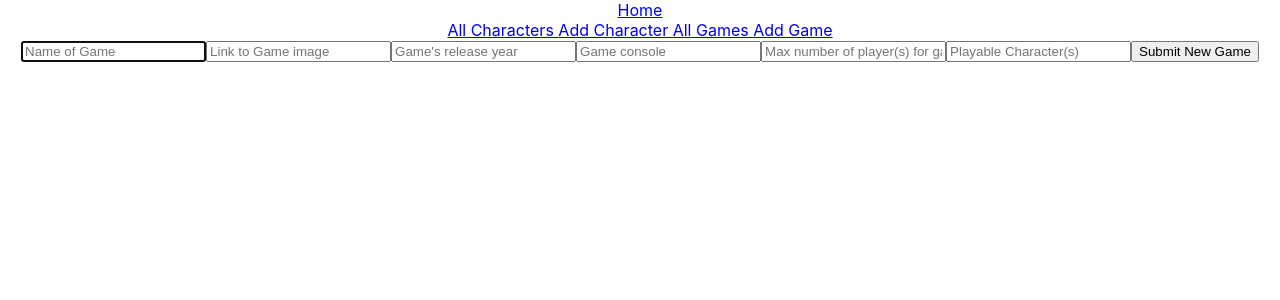
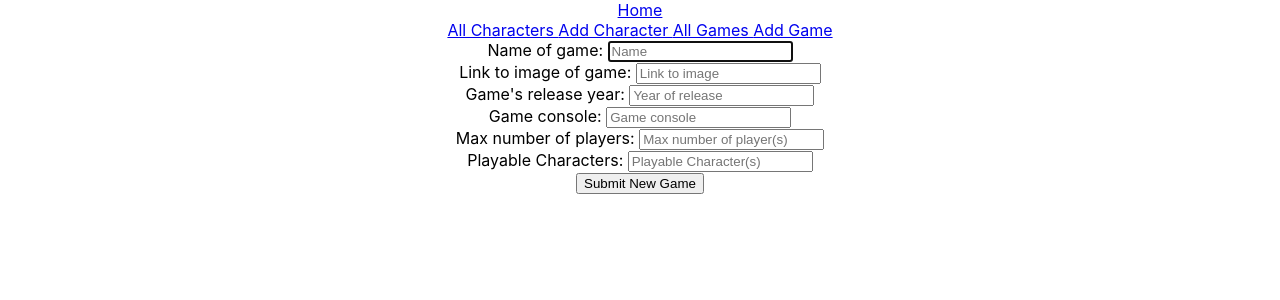
Before and after one commit to MannyNR/MarioDB, a React (Create React App) app in the folder client/: page /add-game in a window 1280 px wide. Shown: the top 300 px of the page. Built offline with nearby package versions, Linux system fonts and the light colour scheme.

Commit message:
added labels to input fields and detail screens.

```diff
--- a/client/src/screens/CharacterCreate.jsx
+++ b/client/src/screens/CharacterCreate.jsx
@@ -12,7 +12,7 @@ export default function CharacterCreate() {
     description: "",
   });
 
-  let navigate = useNavigate()
+  let navigate = useNavigate();
 
   const handleChange = (e) => {
     const { name, value } = e.target;
@@ -30,44 +30,58 @@ export default function CharacterCreate() {
 
   return (
     <form onSubmit={handleSubmit}>
+      <div>
+        <label htmlfor="name"> Name of Character: </label>
         <input
           autoFocus
           required
-        placeholder="Name of Character"
+          placeholder="Name"
           name="name"
           value={character.name}
           onChange={handleChange}
         />
+      </div>
 
+      <div>
+        <label htmlfor="image"> Link to character's image: </label>
         <input
           required
-        placeholder="Link to Character image"
+          placeholder="Link to image"
           name="image"
           value={character.image}
           onChange={handleChange}
         />
+      </div>
 
+      <div>
+        <label htmlfor="firstAppearance"> Character's first appearance: </label>
         <input
-        placeholder="Character's first appearance"
+          placeholder="First appearance"
           name="firstAppearance"
           value={character.firstAppearance}
           onChange={handleChange}
         />
+      </div>
 
+      <div>
+        <label htmlfor="species"> Character's species: </label>
         <input
-        placeholder="Character's species"
+          placeholder="Species"
           name="species"
           value={character.species}
           onChange={handleChange}
         />
+      </div>
 
+      <div>
+        <label htmlfor="description"> Character's description: </label>
         <input
           placeholder="Character's description"
           name="description"
           value={character.description}
           onChange={handleChange}
         />
-
+      </div>
       <button type="submit"> Submit New Character </button>
     </form>
   );
--- a/client/src/screens/CharacterDetails.jsx
+++ b/client/src/screens/CharacterDetails.jsx
@@ -20,11 +20,31 @@ export default function CharacterDetails() {
   return (
     <div>
       <h1>{character.name}</h1>
-      <img src={character.image} />
-      <p>{character.firstAppearance} </p>
-      <p>{character.goodGuy} </p>
-      <p>{character.species} </p>
-      <p>{character.description} </p>
+      <img src={character.image} alt="Game" />
+      <p>
+        <label htmlfor="firstAppearance">
+          {" "}
+          First appearance: {character.firstAppearance}{" "}
+        </label>
+      </p>
+
+      <p>
+        <label htmlfor="goodGuy">
+          {" "}
+          Is character good or bad? (Type in true or false): {
+            character.goodGuy
+          }{" "}
+        </label>
+      </p>
+
+      <p>
+        <label htmlfor="species"> Species? {character.species} </label>
+      </p>
+
+      <p>
+        <label htmlfor="description"> Bio: {character.description} </label>
+      </p>
+
       <div>
         <button>
           <Link to={`/characters/${character._id}/edit`}> Edit Character </Link>
--- a/client/src/screens/CharacterEdit.jsx
+++ b/client/src/screens/CharacterEdit.jsx
@@ -12,7 +12,7 @@ export default function CharacterEdit() {
     description: "",
   });
 
-  let navigate = useNavigate()
+  let navigate = useNavigate();
   const { id } = useParams();
 
   useEffect(() => {
@@ -39,6 +39,8 @@ export default function CharacterEdit() {
 
   return (
     <form onSubmit={handleSubmit}>
+      <div>
+        <label htmlfor="name"> Name of Character: </label>
         <input
           autoFocus
           required
@@ -47,7 +49,10 @@ export default function CharacterEdit() {
           value={character.name}
           onChange={handleChange}
         />
+      </div>
 
+      <div>
+        <label htmlfor="image"> Link to character's image: </label>
         <input
           required
           placeholder="Link to Character image"
@@ -55,28 +60,37 @@ export default function CharacterEdit() {
           value={character.image}
           onChange={handleChange}
         />
+      </div>
 
+      <div>
+        <label htmlfor="firstAppearance"> Character's first appearance: </label>
         <input
           placeholder="Character's first appearance"
           name="firstAppearance"
           value={character.firstAppearance}
           onChange={handleChange}
         />
+      </div>
 
+      <div>
+        <label htmlfor="species"> Character's species: </label>
         <input
           placeholder="Character's species"
           name="species"
           value={character.species}
           onChange={handleChange}
         />
+      </div>
 
+      <div>
+        <label htmlfor="description"> Character's description: </label>
         <input
           placeholder="Character's description"
           name="description"
           value={character.description}
           onChange={handleChange}
         />
-
+      </div>
       <button type="submit"> Update character profile </button>
     </form>
   );
--- a/client/src/screens/GameCreate.jsx
+++ b/client/src/screens/GameCreate.jsx
@@ -31,50 +31,68 @@ export default function GameCreate() {
 
   return (
     <form onSubmit={handleSubmit}>
+      <div>
+        <label htmlfor="name"> Name of game: </label>
         <input
           autoFocus
           required
-        placeholder="Name of Game"
+          placeholder="Name"
           name="name"
           value={game.name}
           onChange={handleChange}
         />
+      </div>
 
+      <div>
+        <label htmlfor="image"> Link to image of game: </label>
         <input
           required
-        placeholder="Link to Game image"
+          placeholder="Link to image"
           name="image"
           value={game.image}
           onChange={handleChange}
         />
+      </div>
 
+      <div>
+        <label htmlfor="yearRelease"> Game's release year: </label>
         <input
-        placeholder="Game's release year"
+          placeholder="Year of release"
           name="yearRelease"
           value={game.yearRelease}
           onChange={handleChange}
         />
+      </div>
 
+      <div>
+        <label htmlfor="console"> Game console: </label>
         <input
           placeholder="Game console"
           name="console"
           value={game.console}
           onChange={handleChange}
         />
+      </div>
 
+      <div>
+        <label htmlfor="maxPlayerNumber"> Max number of players: </label>
         <input
-        placeholder="Max number of player(s) for game"
+          placeholder="Max number of player(s)"
           name="maxPlayerNumber"
           value={game.maxPlayerNumber}
           onChange={handleChange}
         />
+      </div>
 
+      <div>
+        <label htmlfor="playableCharacters"> Playable Characters: </label>
         <input
           placeholder="Playable Character(s)"
           name="playableCharacters"
           value={game.playableCharacters}
           onChange={handleChange}
         />
+      </div>
 
       <button type="submit"> Submit New Game </button>
     </form>
--- a/client/src/screens/GameDetails.jsx
+++ b/client/src/screens/GameDetails.jsx
@@ -20,12 +20,36 @@ export default function GameDetails() {
   return (
     <div>
       <h1>{game.name}</h1>
-      <img src={game.image} />
-      <p>{game.yearRelease} </p>
-      <p>{game.console} </p>
-      <p>{game.maxPlayerNumber} </p>
-      <p>{game.onlinePlay} </p>
-      <p>{game.playableCharacters} </p>
+      <img src={game.image} alt="Game" />
+      <p>
+        <label htmlfor="yearRelease">
+          {" "}
+          Year of release:{game.yearRelease}{" "}
+        </label>
+      </p>
+
+      <p>
+        <label htmlfor="console"> Game console: {game.console} </label>
+      </p>
+
+      <p>
+        <label htmlfor="maxPlayerNumber">
+          {" "}
+          Max number of players: {game.maxPlayerNumber}{" "}
+        </label>
+      </p>
+
+      <p>
+        <label htmlfor="onlinePlay"> Playable online? {game.onlinePlay} </label>
+      </p>
+
+      <p>
+        <label htmlfor="playableCharacters">
+          {" "}
+          Playable characters: {game.playableCharacters}{" "}
+        </label>
+      </p>
+
       <div>
         <button>
           <Link to={`/games/${game._id}/edit`}> Edit Game </Link>
--- a/client/src/screens/GameEdit.jsx
+++ b/client/src/screens/GameEdit.jsx
@@ -40,6 +40,8 @@ export default function GameEdit() {
 
   return (
     <form onSubmit={handleSubmit}>
+      <div>
+        <label htmlfor="name"> Name of game: </label>
         <input
           autoFocus
           required
@@ -48,7 +50,10 @@ export default function GameEdit() {
           value={game.name}
           onChange={handleChange}
         />
+      </div>
 
+      <div>
+        <label htmlfor="image"> Link to image of game: </label>
         <input
           required
           placeholder="Link to Game image"
@@ -56,34 +61,50 @@ export default function GameEdit() {
           value={game.image}
           onChange={handleChange}
         />
+      </div>
 
+      <div>
+        <label htmlfor="yearRelease"> Game's release year: </label>
         <input
           placeholder="Game's release year"
           name="yearRelease"
           value={game.yearRelease}
           onChange={handleChange}
         />
+      </div>
 
+      <div>
+        <label htmlfor="console"> Game console: </label>
         <input
           placeholder="Game console"
           name="console"
           value={game.console}
           onChange={handleChange}
         />
+      </div>
 
+      <div>
+        <label htmlfor="maxPlayerNumber">
+          {" "}
+          Max number of players for game:{" "}
+        </label>
         <input
           placeholder="Max number of player(s) for game"
           name="maxPlayerNumber"
           value={game.maxPlayerNumber}
           onChange={handleChange}
         />
+      </div>
 
+      <div>
+        <label htmlfor="playableCharacters"> Playable Characters: </label>
         <input
           placeholder="Playable Character(s)"
           name="playableCharacters"
           value={game.playableCharacters}
           onChange={handleChange}
         />
+      </div>
 
       <button type="submit"> Update game profile </button>
     </form>
```
Also changed, not shown: 2 other files (tests, documents, lock files or other folders). Lines whose indentation alone changed are shown as unchanged.
